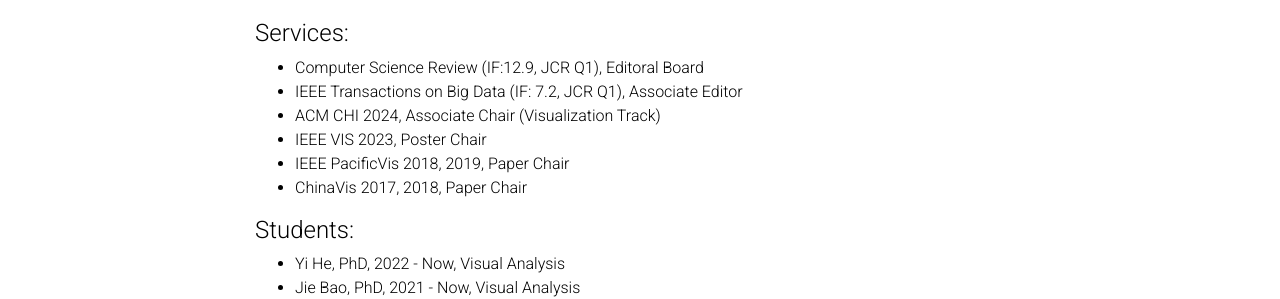
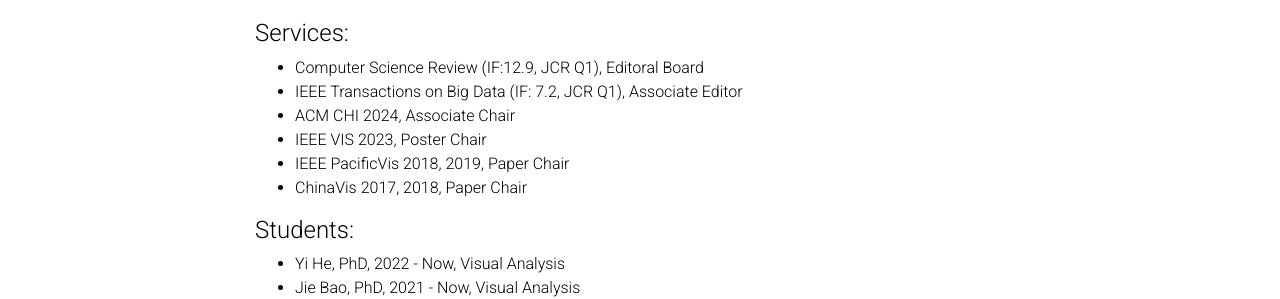
Before and after one commit to nancao/nancao.github.io, a Jekyll site: the page built from _pages/about.md, in a window 1280 px wide and 1325 px high. Shown: the part 723-1022 px from the top of the window. Built offline with Jekyll 4.4.1, drawn with Linux system fonts in a browser that asks for light colours; full-size pictures stand in for the smaller copies a plugin makes; comment, search, counter and statistics services are not loaded; a style sheet for code colours, icons or effects is not loaded.

Commit message:
update profile

```diff
--- a/_pages/about.md
+++ b/_pages/about.md
@@ -33,7 +33,7 @@
 #### Services:
 - Computer Science Review (IF:12.9, JCR Q1), Editoral Board
 - IEEE Transactions on Big Data (IF: 7.2, JCR Q1), Associate Editor
-- ACM CHI 2024, Associate Chair (Visualization Track)
+- ACM CHI 2024, Associate Chair
 - IEEE VIS 2023, Poster Chair
 - IEEE PacificVis 2018, 2019, Paper Chair
 - ChinaVis 2017, 2018, Paper Chair
```
